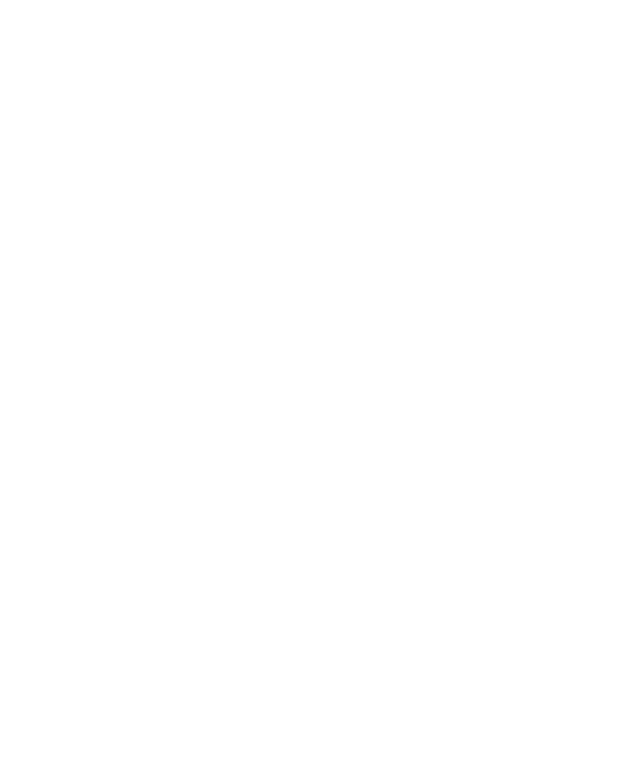
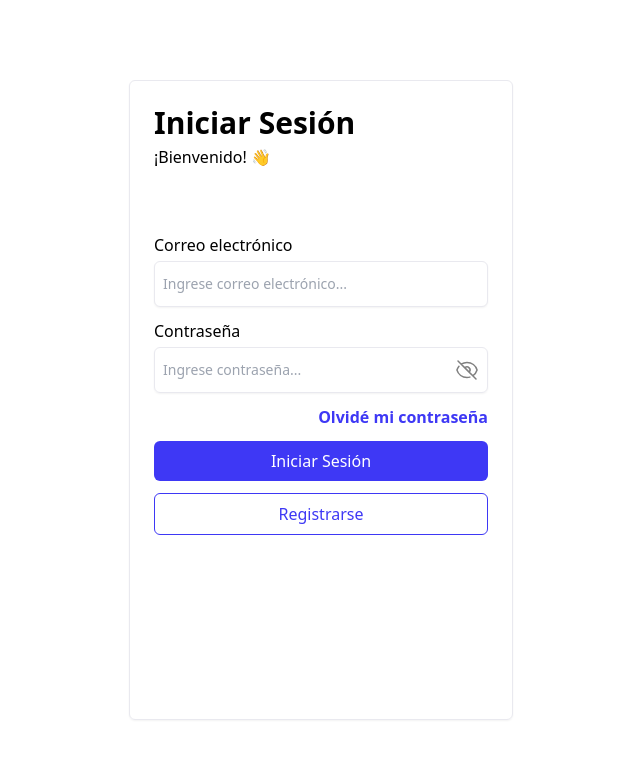
Before and after one commit to agrigaliunas/dividilo, a React (Create React App) app: page /register in a window 1280 px wide. Before the commit this address had no page. Shown: the top 758 px of the page, without its empty margins (319-959 px from the left). Built offline with nearby package versions, Linux system fonts and the light colour scheme.

Commit message:
Added register form

```diff
--- a/src/App.js
+++ b/src/App.js
@@ -1,11 +1,14 @@
 import './App.css';
 import { Route, Routes } from "react-router-dom";
-import AuthScreen from './screens/AuthScreen.js';
+import LoginScreen from './screens/LoginScreen.js';
+import RegisterScreen from './screens/RegisterScreen.js';
 
 function App() {
   return (
     <Routes>
-      <Route path="/auth" element={<AuthScreen />} exact/>
+      <Route path="/login" element={<LoginScreen />} exact/>
+      <Route path="/register" element={<RegisterScreen />} exact/>
+
     </Routes>
 
   );
--- a/src/components/AuthForm.jsx
+++ b/src/components/LoginForm.jsx
@@ -2,7 +2,7 @@ import React, { useState } from "react";
 import { Eye } from "./icons/Eye";
 import { EyeSlash } from "./icons/EyeSlash";
 
-const AuthForm = () => {
+const LoginForm = () => {
 
   const [viewPassword, setViewPassword] = useState(false)
 
@@ -59,4 +59,4 @@ const AuthForm = () => {
   );
 };
 
-export default AuthForm;
+export default LoginForm;
--- /dev/null
+++ b/src/components/RegisterForm.jsx
@@ -0,0 +1,62 @@
+import React, { useState } from "react";
+import { Eye } from "./icons/Eye";
+import { EyeSlash } from "./icons/EyeSlash";
+
+const RegisterForm = () => {
+
+  const [viewPassword, setViewPassword] = useState(false)
+
+  const handleViewPassword = (e) => {
+
+    e.preventDefault()
+
+    setViewPassword(!viewPassword)
+
+  }
+
+  return (
+    <div className="h-screen flex justify-center items-center">
+      <div className="flex flex-col p-6 w-[90vw] h-[80vh] lg:w-[30vw] border border-1 border-[#e9e9ef] rounded-md shadow-sm">
+        <div className="w-full flex flex-col gap-16">
+          <div className="flex flex-col gap-1">
+            <h1 className="text-3xl font-semibold">Iniciar Sesión</h1>
+            <span>¡Bienvenido! 👋</span>
+          </div>
+          <div>
+            <form action="" className="flex flex-col gap-3">
+              <div className="flex flex-col gap-1">
+                <label>Correo electrónico</label>
+                <input
+                  className="px-2 py-3 border border-1 border-[#e9e9ef] shadow-sm outline-none rounded-md text-sm"
+                  type="email"
+                  placeholder="Ingrese correo electrónico..."
+                />
+              </div>
+              <div className="flex flex-col gap-1">
+                <label>Contraseña</label>
+                <div className="flex flex-row border border-1 border-[#e9e9ef] justify-between items-center w-full px-2 shadow-sm rounded-md ">
+                  <input
+                    className="py-3 text-sm outline-none w-full"
+                    type= {viewPassword ? "text": "password" }
+                    placeholder="Ingrese contraseña..."
+                  />
+                  <button onClick={handleViewPassword}>
+                    {viewPassword ?<Eye/>: <EyeSlash/>}
+                  </button>
+
+                </div>
+              </div>
+              <div className="flex flex-row justify-end">
+                <button className="text-brandblue font-semibold">Olvidé mi contraseña</button>
+              </div>
+              <button className="bg-brandblue text-white p-2 rounded-md hover:opacity-85">Iniciar Sesión</button>
+              <button className="bg-white text-brandblue border border-brandblue p-2 rounded-md">Registrarse</button>
+            </form>
+          </div>
+        </div>
+      </div>
+    </div>
+  );
+};
+
+export default RegisterForm;
--- a/src/screens/AuthScreen.js
+++ /dev/null
@@ -1,10 +0,0 @@
-import React from 'react'
-import AuthForm from '../components/AuthForm.jsx';
-
-const AuthScreen = () => {
-  return (
-    <AuthForm />
-  )
-}
-
-export default AuthScreen
--- /dev/null
+++ b/src/screens/LoginScreen.js
@@ -0,0 +1,10 @@
+import React from 'react'
+import LoginForm from '../components/LoginForm.jsx';
+
+const LoginScreen = () => {
+  return (
+    <LoginForm />
+  )
+}
+
+export default LoginScreen
--- /dev/null
+++ b/src/screens/RegisterScreen.js
@@ -0,0 +1,10 @@
+import React from 'react'
+import RegisterForm from '../components/RegisterForm.jsx';
+
+const RegisterScreen = () => {
+  return (
+    <RegisterForm />
+  )
+}
+
+export default RegisterScreen
```
